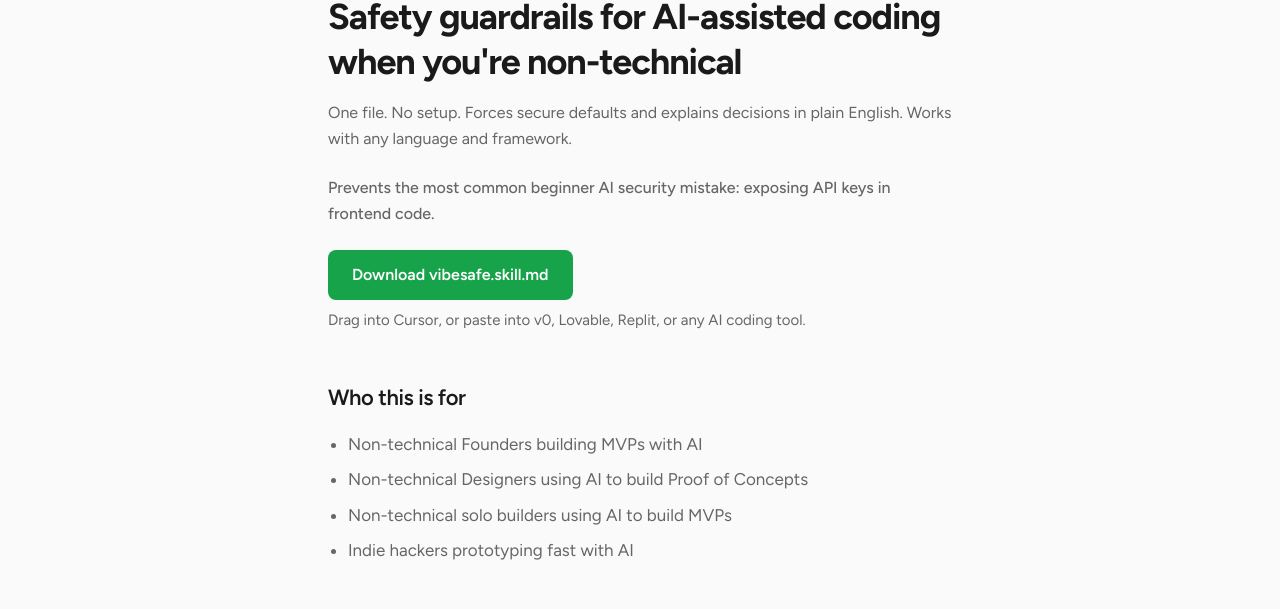
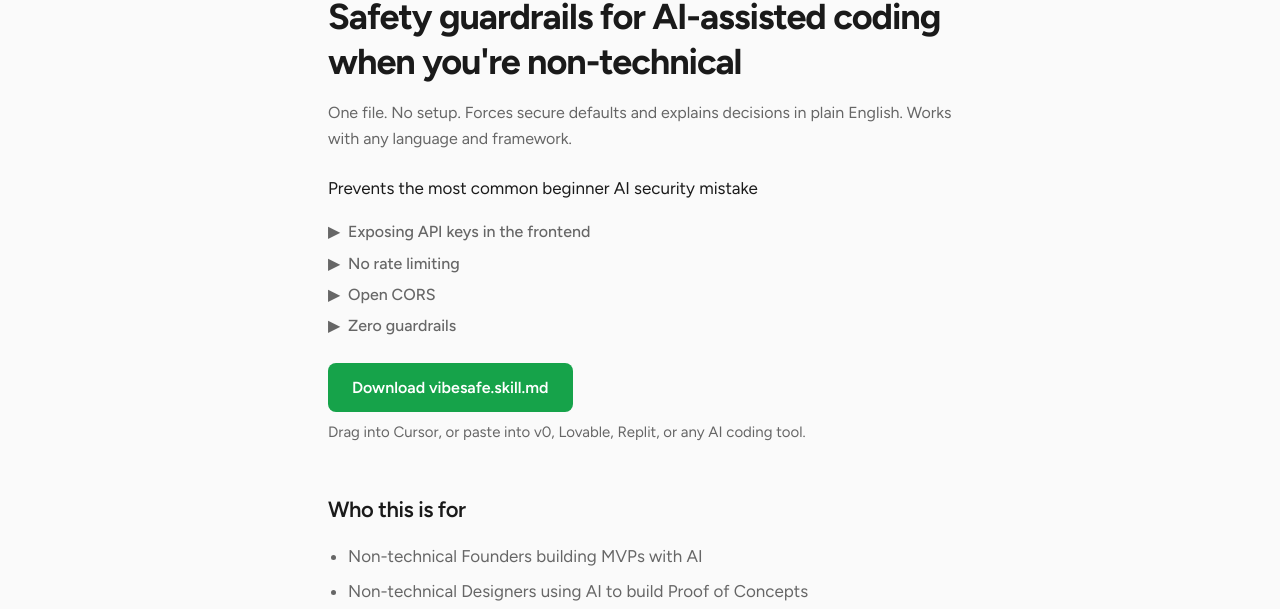
Before and after one commit to unclebay143/vibesafe, a website: page index.html in a window 1280 px wide. Shown: the part 185-794 px from the top of the page. Drawn offline with Linux system fonts and the light colour scheme.

Commit message:
Update page

```diff
--- a/index.html
+++ b/index.html
@@ -61,9 +61,14 @@
           plain English. Works with any language and framework.
         </p>
         <p class="hero-authority">
-          Prevents the most common beginner AI security mistake: exposing API
-          keys in frontend code.
+          Prevents the most common beginner AI security mistake
         </p>
+        <ul class="hero-authority-list">
+          <li>Exposing API keys in the frontend</li>
+          <li>No rate limiting</li>
+          <li>Open CORS</li>
+          <li>Zero guardrails</li>
+        </ul>
         <p class="hero-cta">
           <a
             href="vibesafe.skill.md"
--- a/style.css
+++ b/style.css
@@ -114,11 +114,29 @@ main {
   margin: 0 0 1rem;
 }
 
-.hero-authority {
+.hero-authority-list {
+  list-style: none;
+  margin: 0 0 1.5rem;
+  padding: 0;
   font-size: 1rem;
   color: var(--text-muted);
-  margin: 0 0 1.5rem;
   font-weight: 500;
+}
+
+.hero-authority-list li {
+  position: relative;
+  padding-left: 1.25rem;
+  margin-bottom: 0.35rem;
+}
+
+.hero-authority-list li:last-child {
+  margin-bottom: 0;
+}
+
+.hero-authority-list li::before {
+  content: "▶";
+  position: absolute;
+  left: 0;
 }
 
 .hero-sub {
@@ -148,7 +166,9 @@ main {
   border-radius: 8px;
   text-decoration: none;
   white-space: nowrap;
-  transition: background 0.2s, border-color 0.2s;
+  transition:
+    background 0.2s,
+    border-color 0.2s;
 }
 
 .btn-github:hover {
```
